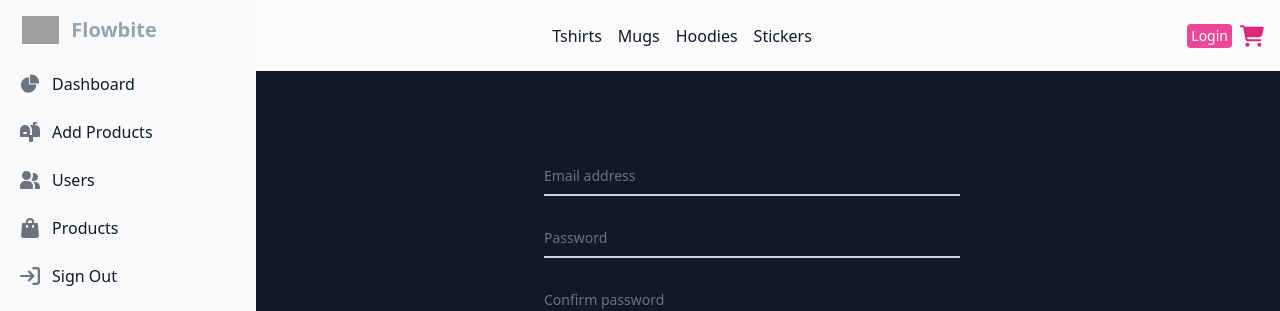
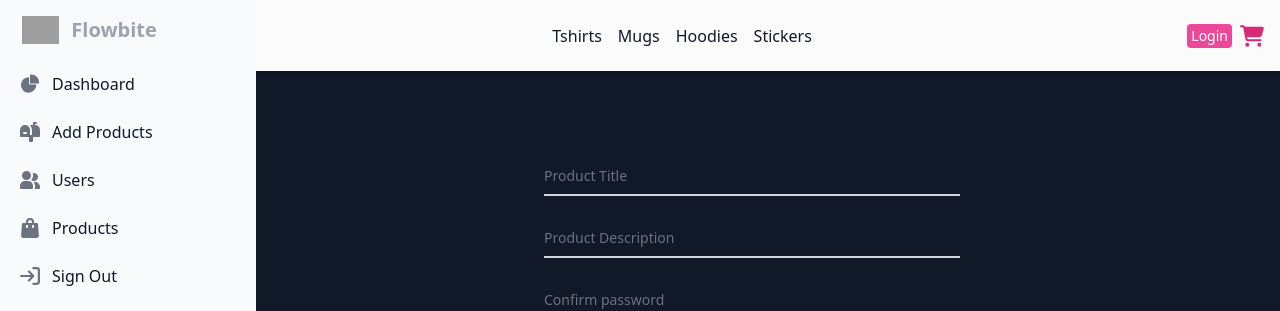
Before and after one commit to Laraib007/Ecommerce-NextJs-Project, a Next.js app: page /admin/addproduct in a window 1280 px wide. Shown: the top 311 px of the page. Built offline with nearby package versions, Linux system fonts and the light colour scheme; grey boxes are pictures that could not be loaded.

Commit message:
adding filelds

```diff
--- a/src/pages/admin/addproduct.js
+++ b/src/pages/admin/addproduct.js
@@ -7,12 +7,12 @@ const AddProduct = () => {
       <h1 style={{marginTop: "-4%"}} class=" ml-56 text-3xl font-bold title-font text-black mb-2  text-center">ADMIN DASHBOARD</h1>
 <form class="max-w-md mx-auto mt-16 p-4 text-gray-400 bg-gray-900 body-font">
   <div class="relative z-0 w-full mb-5 group">
-      <input type="email" name="floating_email" id="floating_email" class="block py-2.5 px-0 w-full text-sm text-gray-900 bg-transparent border-0 border-b-2 border-gray-300 appearance-none dark:text-white dark:border-gray-600 dark:focus:border-blue-500 focus:outline-none focus:ring-0 focus:border-blue-600 peer" placeholder=" " required />
-      <label for="floating_email" class="peer-focus:font-medium absolute text-sm text-gray-500 dark:text-gray-400 duration-300 transform -translate-y-6 scale-75 top-3 -z-10 origin-[0] peer-focus:start-0 rtl:peer-focus:translate-x-1/4 rtl:peer-focus:left-auto peer-focus:text-blue-600 peer-focus:dark:text-blue-500 peer-placeholder-shown:scale-100 peer-placeholder-shown:translate-y-0 peer-focus:scale-75 peer-focus:-translate-y-6">Email address</label>
+      <input type="text" name="title" id="title" class="block py-2.5 px-0 w-full text-sm text-gray-900 bg-transparent border-0 border-b-2 border-gray-300 appearance-none dark:text-white dark:border-gray-600 dark:focus:border-blue-500 focus:outline-none focus:ring-0 focus:border-blue-600 peer" placeholder=" " required />
+      <label for="title" class="peer-focus:font-medium absolute text-sm text-gray-500 dark:text-gray-400 duration-300 transform -translate-y-6 scale-75 top-3 -z-10 origin-[0] peer-focus:start-0 rtl:peer-focus:translate-x-1/4 rtl:peer-focus:left-auto peer-focus:text-blue-600 peer-focus:dark:text-blue-500 peer-placeholder-shown:scale-100 peer-placeholder-shown:translate-y-0 peer-focus:scale-75 peer-focus:-translate-y-6">Product Title</label>
   </div>
   <div class="relative z-0 w-full mb-5 group">
-      <input type="password" name="floating_password" id="floating_password" class="block py-2.5 px-0 w-full text-sm text-gray-900 bg-transparent border-0 border-b-2 border-gray-300 appearance-none dark:text-white dark:border-gray-600 dark:focus:border-blue-500 focus:outline-none focus:ring-0 focus:border-blue-600 peer" placeholder=" " required />
-      <label for="floating_password" class="peer-focus:font-medium absolute text-sm text-gray-500 dark:text-gray-400 duration-300 transform -translate-y-6 scale-75 top-3 -z-10 origin-[0] peer-focus:start-0 rtl:peer-focus:translate-x-1/4 peer-focus:text-blue-600 peer-focus:dark:text-blue-500 peer-placeholder-shown:scale-100 peer-placeholder-shown:translate-y-0 peer-focus:scale-75 peer-focus:-translate-y-6">Password</label>
+      <input type="text" name="description" id="description" class="block py-2.5 px-0 w-full text-sm text-gray-900 bg-transparent border-0 border-b-2 border-gray-300 appearance-none dark:text-white dark:border-gray-600 dark:focus:border-blue-500 focus:outline-none focus:ring-0 focus:border-blue-600 peer" placeholder=" " required />
+      <label for="description" class="peer-focus:font-medium absolute text-sm text-gray-500 dark:text-gray-400 duration-300 transform -translate-y-6 scale-75 top-3 -z-10 origin-[0] peer-focus:start-0 rtl:peer-focus:translate-x-1/4 peer-focus:text-blue-600 peer-focus:dark:text-blue-500 peer-placeholder-shown:scale-100 peer-placeholder-shown:translate-y-0 peer-focus:scale-75 peer-focus:-translate-y-6">Product Description</label>
   </div>
   <div class="relative z-0 w-full mb-5 group">
       <input type="password" name="repeat_password" id="floating_repeat_password" class="block py-2.5 px-0 w-full text-sm text-gray-900 bg-transparent border-0 border-b-2 border-gray-300 appearance-none dark:text-white dark:border-gray-600 dark:focus:border-blue-500 focus:outline-none focus:ring-0 focus:border-blue-600 peer" placeholder=" " required />
```
